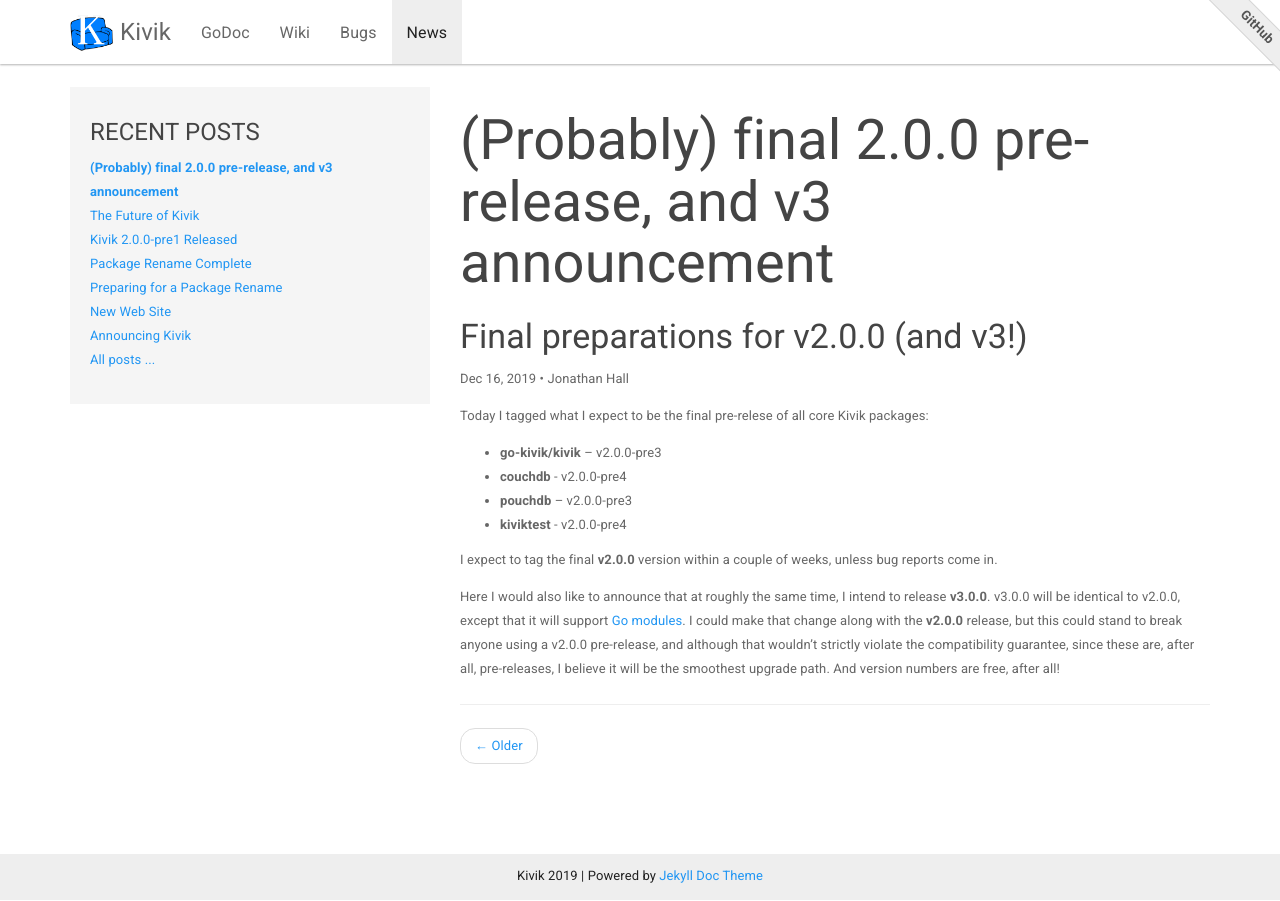
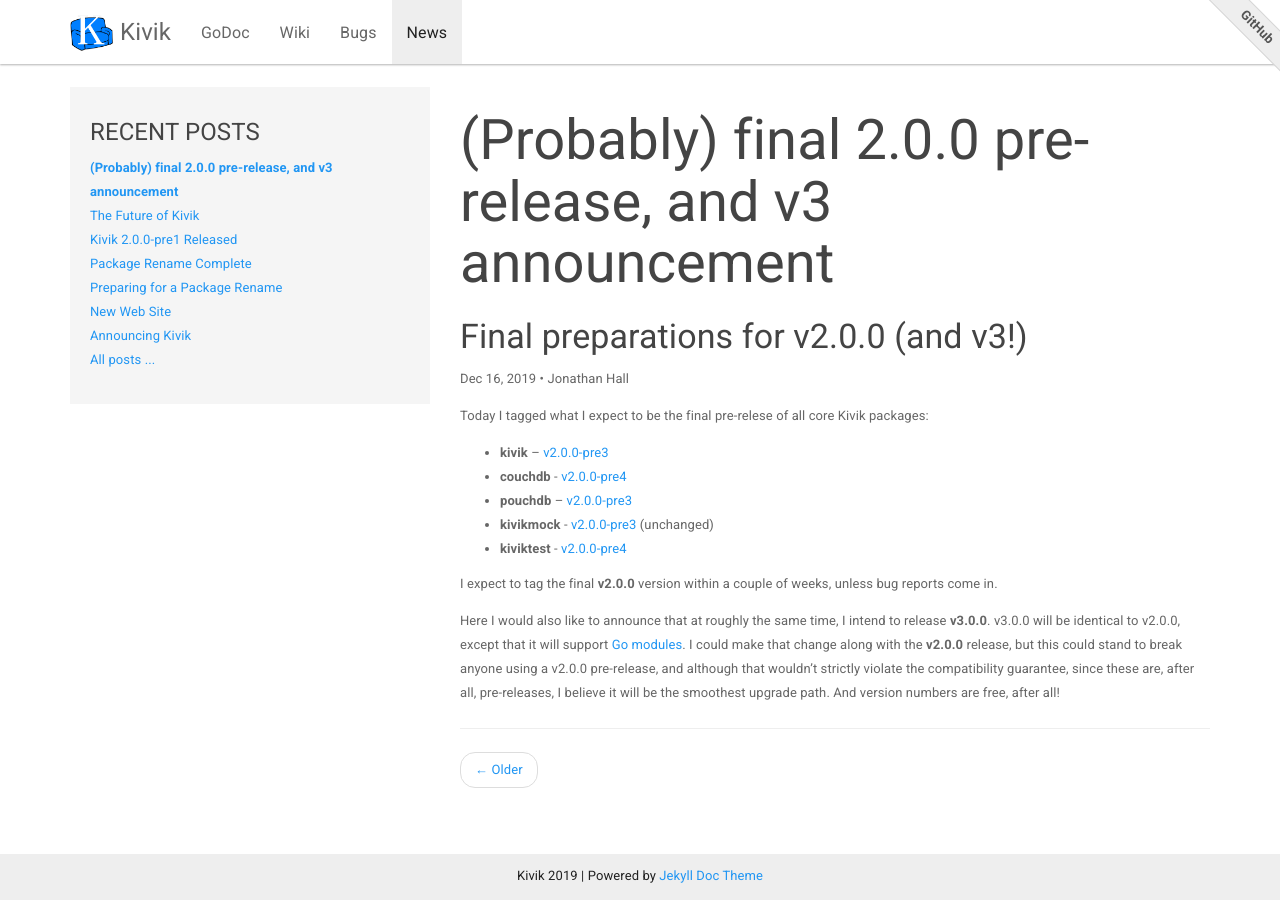
Before and after one commit to go-kivik/kivik.github.io, a Jekyll site: the page built from _posts/2019-12-16-final-v2-prerelease.md, in a window 1280 px wide. Built offline with Jekyll 4.4.1, drawn with Linux system fonts in a browser that asks for light colours; nearby versions of some CDN libraries.

Commit message:
Add kivikmock & tag links

```diff
--- a/_posts/2019-12-16-final-v2-prerelease.md
+++ b/_posts/2019-12-16-final-v2-prerelease.md
@@ -10,10 +10,11 @@
 
 Today I tagged what I expect to be the final pre-relese of all core Kivik packages:
 
-- **go-kivik/kivik** -- v2.0.0-pre3
-- **couchdb** - v2.0.0-pre4
-- **pouchdb** -- v2.0.0-pre3
-- **kiviktest** - v2.0.0-pre4
+- **kivik** -- [v2.0.0-pre3](https://github.com/go-kivik/kivik/releases/tag/v2.0.0-pre3)
+- **couchdb** - [v2.0.0-pre4](https://github.com/go-kivik/couchdb/releases/tag/v2.0.0-pre4)
+- **pouchdb** -- [v2.0.0-pre3](https://github.com/go-kivik/pouchdb/releases/tag/v2.0.0-pre3)
+- **kivikmock** - [v2.0.0-pre3](https://github.com/go-kivik/kivikmock/releases/tag/v2.0.0-pre3) (unchanged)
+- **kiviktest** - [v2.0.0-pre4](https://github.com/go-kivik/kiviktest/releases/tag/v2.0.0-pre4)
 
 I expect to tag the final **v2.0.0** version within a couple of weeks, unless bug reports come in.
 
```
